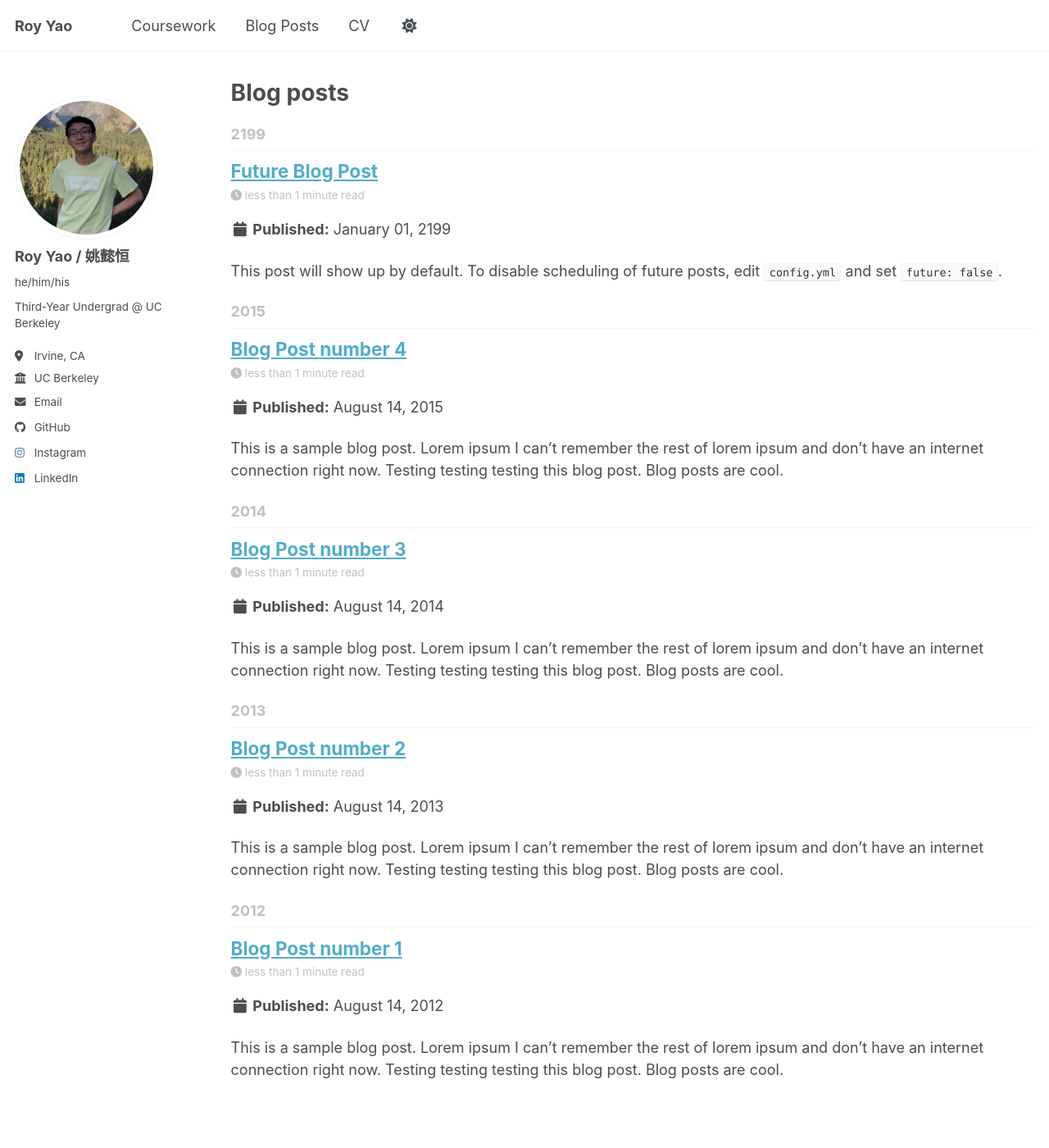
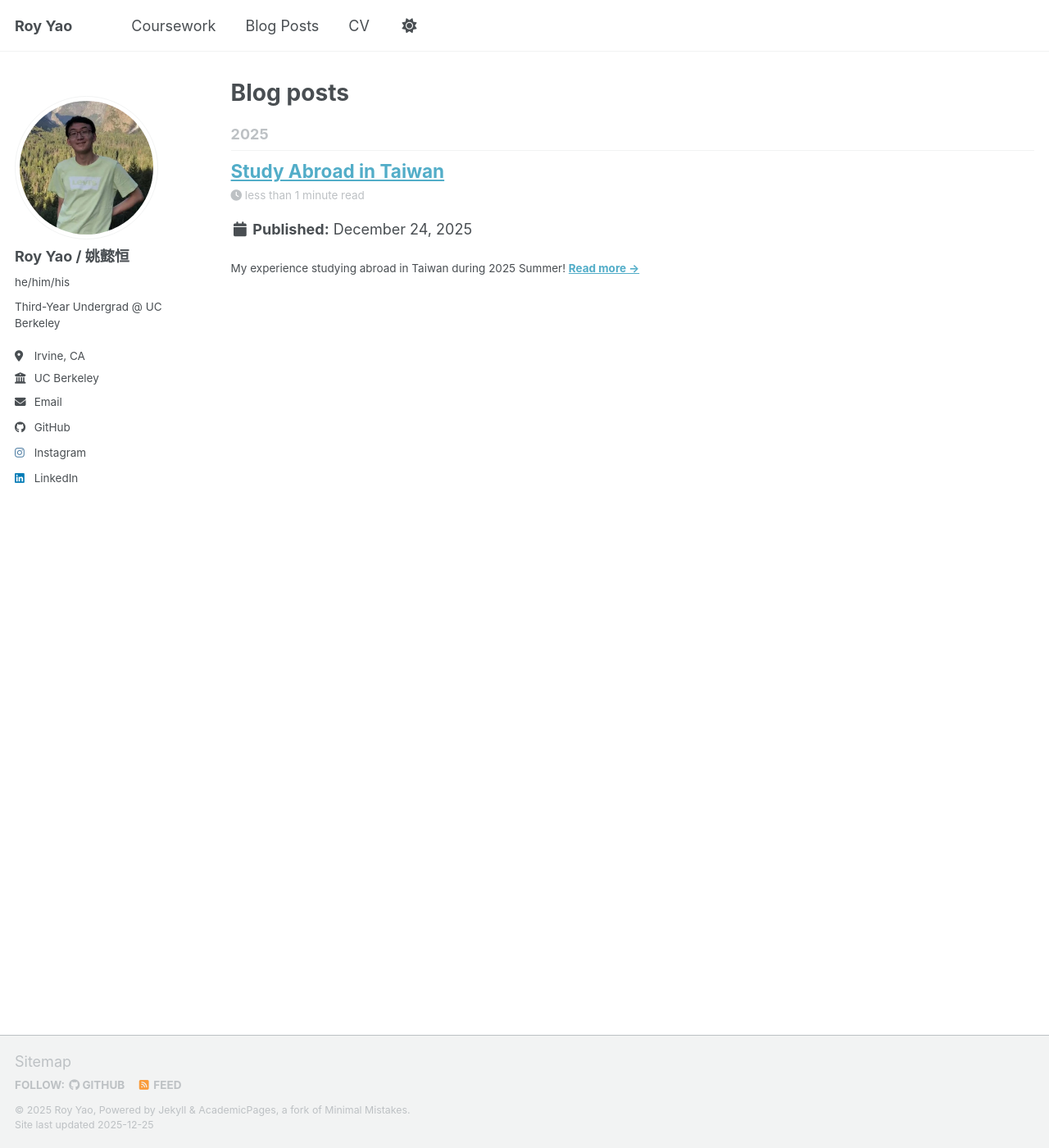
Before and after one commit to royyaoyh/royyaoyh.github.io, a Jekyll site: the page built from _pages/year-archive.html, in a window 1280 px wide and 1400 px high. Shown: the whole window at 82% size. Built offline with Jekyll 4.4.1, drawn with Linux system fonts in a browser that asks for light colours; a script bundle is joined from its source files by our own code; library files that are not in the unit come from our copies.

Commit message:
blog post is correct now

```diff
--- a/_config.yml
+++ b/_config.yml
@@ -95,7 +95,7 @@
 teaser                   :  # filename of teaser fallback teaser image placed in /images/ for social media previews
 breadcrumbs              : false # true, false (default)
 words_per_minute         : 160
-future                   : true
+future                   : false
 read_more                : "disabled" # if enabled, adds "Read more" links to excerpts
 talkmap_link             : false      #change to true to add link to talkmap on talks page
 comments:
@@ -205,6 +205,11 @@
 lsi: false
 excerpt_separator: "\n\n"
 incremental: false
+
+# Excerpts
+show_excerpts: true
+excerpt_separator: "<!--more-->"   # recommended for explicit control
+read_more: "Read more →"           # optional, adds a link to full post
 
 
 # Markdown Processing
--- a/_includes/archive-single.html
+++ b/_includes/archive-single.html
@@ -46,11 +46,13 @@
          <p class="page__date"><strong><i class="fa fa-fw fa-calendar" aria-hidden="true"></i> {{ site.data.ui-text[site.locale].date_label | default: "Published:" }}</strong> <time datetime="{{ post.date | default: "1900-01-01" | date_to_xmlschema }}">{{ post.date | default: "1900-01-01" | date: "%B %d, %Y" }}</time></p>
         {% endif %}
 
-    {% if post.excerpt and site.read_more != 'enabled' %}
-    <p class="archive__item-excerpt" itemprop="description">{{ post.excerpt | markdownify }}</p>
-    {% elsif post.excerpt and site.read_more == 'enabled' %}
-    <p class="archive__item-excerpt" itemprop="description"><p>{{ post.excerpt | markdownify | remove: '<p>' | remove: '</p>' }}<strong><a href="{{ base_path }}{{ post.url }}" rel="permalink"> Read more</a></strong></p></p>
+    {% if post.excerpt %}
+      <p class="archive__item-excerpt" itemprop="description">
+        {{ post.excerpt | markdownify | strip_html | truncatewords: 50 }}
+        <a href="{{ base_path }}{{ post.url }}" rel="permalink"><strong> Read more →</strong></a>
+      </p>
     {% endif %}
+
 
     {% if post.citation and post.paperurl and post.slidesurl and post.bibtexurl %}
       <p>Recommended citation: {{ post.citation }}<br /><a href="{{ post.paperurl }}">Download Paper</a> | <a href="{{ post.slidesurl }}">Download Slides</a> | <a href="{{ post.bibtexurl }}">Download Bibtex</a></p>
--- a/_posts/2012-08-14-blog-post-1.md
+++ /dev/null
@@ -1,20 +0,0 @@
----
-title: 'Blog Post number 1'
-date: 2012-08-14
-permalink: /posts/2012/08/blog-post-1/
-tags:
-  - cool posts
-  - category1
-  - category2
----
-
-This is a sample blog post. Lorem ipsum I can't remember the rest of lorem ipsum and don't have an internet connection right now. Testing testing testing this blog post. Blog posts are cool.
-
-Headings are cool
-======
-
-You can have many headings
-======
-
-Aren't headings cool?
-------
--- a/_posts/2013-08-14-blog-post-2.md
+++ /dev/null
@@ -1,20 +0,0 @@
----
-title: 'Blog Post number 2'
-date: 2013-08-14
-permalink: /posts/2013/08/blog-post-2/
-tags:
-  - cool posts
-  - category1
-  - category2
----
-
-This is a sample blog post. Lorem ipsum I can't remember the rest of lorem ipsum and don't have an internet connection right now. Testing testing testing this blog post. Blog posts are cool.
-
-Headings are cool
-======
-
-You can have many headings
-======
-
-Aren't headings cool?
-------
--- a/_posts/2014-08-14-blog-post-3.md
+++ /dev/null
@@ -1,20 +0,0 @@
----
-title: 'Blog Post number 3'
-date: 2014-08-14
-permalink: /posts/2014/08/blog-post-3/
-tags:
-  - cool posts
-  - category1
-  - category2
----
-
-This is a sample blog post. Lorem ipsum I can't remember the rest of lorem ipsum and don't have an internet connection right now. Testing testing testing this blog post. Blog posts are cool.
-
-Headings are cool
-======
-
-You can have many headings
-======
-
-Aren't headings cool?
-------
--- /dev/null
+++ b/_posts/2025-12-24-blog-post-1.md
@@ -0,0 +1,33 @@
+---
+title: 'Study Abroad in Taiwan'
+date: 2025-12-24
+permalink: /posts/taiwan/
+# tags:
+#   - cool posts
+#   - category1
+#   - category2
+---
+My experience studying abroad in Taiwan during 2025 Summer!
+<!--more-->
+During summer of 2025, I participated in the 2025 Summer Research Program at National Tsing Hua University and conducted research under [Professor Chih-Chen Chen](https://pme.site.nthu.edu.tw/p/406-1308-74024,r4027.php?Lang=en). Over the weekends, I travelled with other friends to multiple destinations such as, Taipei, Keelung, Hsinchu, Taichung, Tainan, Kaohsiung, and Sun Moon Lake. I am excited to visit Taiwan again in the future!
+![](/images/posts/20250826_095744.jpg)
+![](/images/posts/20250826_100134.jpg)
+![](/images/posts/20250826_100659.jpg)
+![](/images/posts/20250826_102319.jpg)
+![](/images/posts/20250826_103049.jpg)
+![](/images/posts/20250826_103146.jpg)
+![](/images/posts/20250826_103503.jpg)
+![](/images/posts/20250826_103829.jpg)
+![](/images/posts/20250826_104428.jpg)
+![](/images/posts/20250826_104656.jpg)
+![](/images/posts/20250826_105013.jpg)
+
+
+<!-- Headings are cool
+======
+
+You can have many headings
+======
+
+Aren't headings cool?
+------  -->
--- a/_posts/2199-01-01-future-post.md
+++ /dev/null
@@ -1,11 +0,0 @@
----
-title: 'Future Blog Post'
-date: 2199-01-01
-permalink: /posts/2012/08/blog-post-4/
-tags:
-  - cool posts
-  - category1
-  - category2
----
-
-This post will show up by default. To disable scheduling of future posts, edit `config.yml` and set `future: false`.
```
Also changed, not shown: _posts/2015-08-14-blog-post-4.md (deleted, +0 -20 lines), 11 other files.
